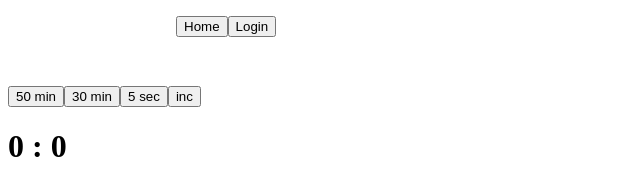
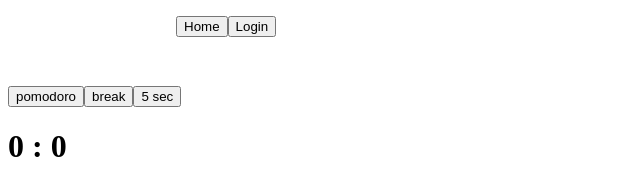
Before and after one commit to CHarper4/boulder, a Next.js app: page / in a window 1280 px wide. Shown: the top 176 px of the page, without its empty margins (0-640 px from the left). Built offline with nearby package versions, Linux system fonts and the light colour scheme; no server answers.

Commit message:
small changes

```diff
--- a/components/timer.js
+++ b/components/timer.js
@@ -3,9 +3,9 @@ import { useTimer } from 'react-timer-hook';
 
 export default function Timer({ duration }) {
 
+    const [onBreak, setOnBreak] = useState(true);
+
     const expiryTimestamp = new Date();
-    const autoStart = false;
-
     const {
         seconds,
         minutes,
@@ -16,14 +16,30 @@ export default function Timer({ duration }) {
         pause,
         resume,
         restart,
-    } = useTimer({ expiryTimestamp, autoStart, onExpire: () => timerReset() });
+    } = useTimer({ expiryTimestamp, autoStart: false, onExpire: () => timerReset() });
 
 
     const timerReset = () => {
         const time = new Date();
+        const autoStart = false;
+
         time.setSeconds(time.getSeconds() + duration);
-        const autoStart = false;
         restart(time, autoStart);
+
+
+        //setOnBreak(!onBreak);
+
+        /*
+        if(onBreak) {
+            //start break timer
+            time.setSeconds(time.getSeconds() + 600);
+            restart(time, autoStart);
+        } else {
+            //start work timer
+            time.setSeconds(time.getSeconds() + duration);
+            restart(time, autoStart);
+        }
+        */
     };
 
     useEffect(() => {
--- a/pages/index.js
+++ b/pages/index.js
@@ -1,5 +1,4 @@
 import Timer from "@/components/timer"
-import { incrementCompleted } from "@/lib/firebase";
 
 import { useState } from 'react'
 
@@ -7,15 +6,15 @@ import { useState } from 'react'
 export default function Home() {
 
   const [duration, setDuration] = useState(0);
+  const [pomoDuration, setPomoDuration] = useState(3000);
+  const [breakDuration, setBreakDuration] = useState(600);
 
   return (
     <>
 
-      <button onClick={() => {setDuration(3000)}}>50 min</button>
-      <button onClick={() => {setDuration(1800)}}>30 min</button>
+      <button onClick={() => {setDuration(3000)}}>pomodoro</button>
+      <button onClick={() => {setDuration(600)}}>break</button>
       <button onClick={() => {setDuration(5)}}>5 sec</button>
-
-      <button onClick={() => incrementCompleted()}>inc</button>
 
       <Timer duration={ duration } />
     </>
```
